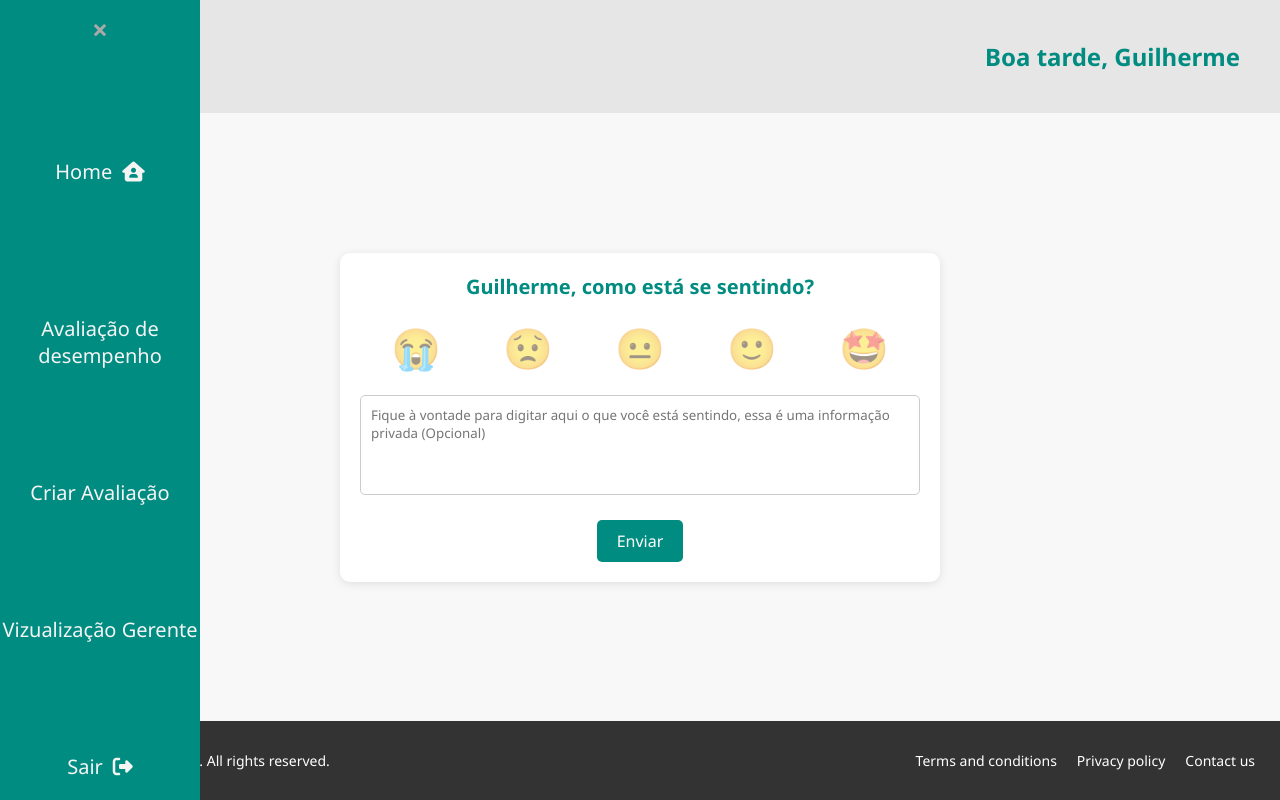
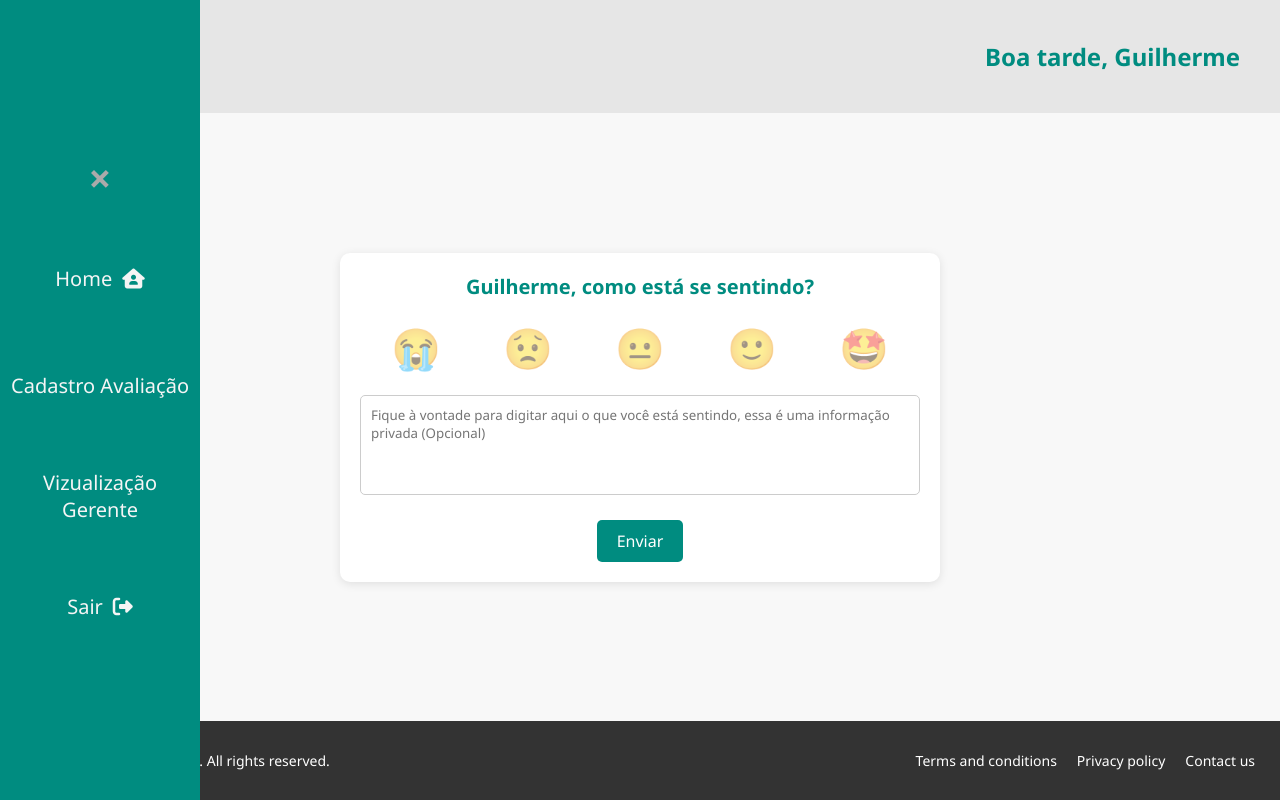
Before and after one commit to GuilhermeRossiKirsten/SanofiProjetoFiap, a plain HTML site: page home.html in a window 1280 px wide. Both pictures are taken after a click on the button 50 px from the left and 56 px from the top of the page. Drawn offline with nearby package versions, Linux system fonts and the light colour scheme.

Commit message:
add a new layout to navbar

```diff
--- a/assets/styles/home.css
+++ b/assets/styles/home.css
@@ -37,7 +37,8 @@ header h1 {
 #divisor{
   display: flex;
   align-items: center;
-  justify-content: space-between;
+  justify-content: center;
+  gap: 50px;
   flex-direction: column;
 }
 
@@ -72,8 +73,6 @@ header h1 {
   justify-content: space-between;
   align-items: center;
   flex-direction: column;
-  gap: 42px;
-  margin: 12px 0px;
 }
 
 #divisor a {
@@ -83,15 +82,15 @@ header h1 {
   text-align: center;
   font-size: 20px;
   font-weight: 700px;
+  padding: 10px 10px 10px 10px;
 }
 
 .close-button2{
-  margin-top: 10px;
   background-color: transparent;
   border: none;
   color: #aaa;
   float: right;
-  font-size: 28px;
+  font-size: 40px;
   font-weight: bold;
 }
 
--- a/home.html
+++ b/home.html
@@ -30,14 +30,13 @@
           <div id="divisor" class="barraLateral">
             <button class="close-button2">&times;</button>
 
-            <a style="margin-bottom: 20px; align-items: center" href="#"
+            <a style="margin-bottom: 10px; align-items: center" href="#"
               >Home<i
                 style="margin-left: 10px"
                 class="fa-solid fa-house-user"
               ></i
             ></a>
-            <a href="#">Avaliação de desempenho </a>
-            <a href="#">Criar Avaliação</a>
+            <a href="#">Cadastro Avaliação</a>
             <a href="#">Vizualização Gerente</a>
             <a
               style="margin-bottom: 20px; align-items: center"
```
